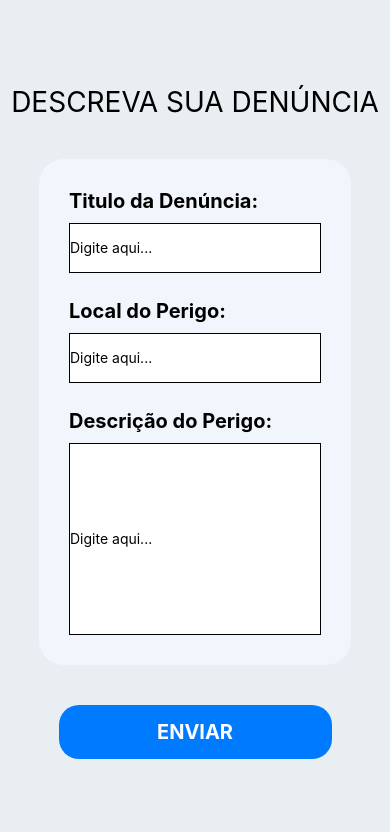
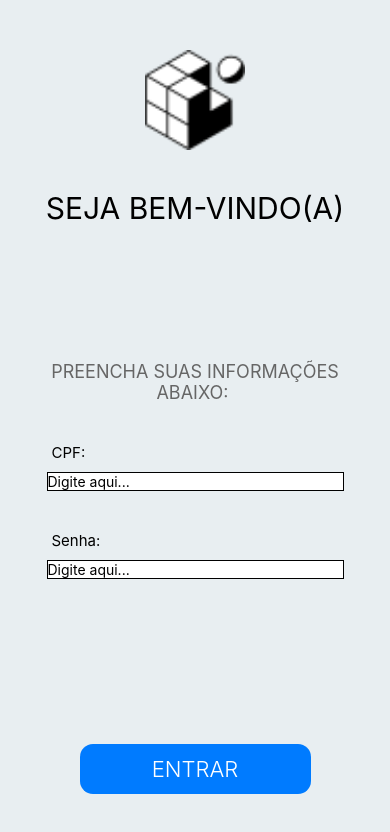
Before and after one commit to MatheusLombard/AplicativoDenuncias, a React Native app: screen / in a window 390 px wide. Shown: the top 832 px of the page. Built offline with nearby package versions, Linux system fonts and the light colour scheme.

Commit message:
mudando de novo

```diff
--- a/App.js
+++ b/App.js
@@ -13,7 +13,7 @@ const Stack = createNativeStackNavigator();
 
 function RootStack() {
   return (
-    <Stack.Navigator initialRouteName="Formulario" screenOptions={{headerShown : false}}>
+    <Stack.Navigator initialRouteName="Login" screenOptions={{headerShown : false}}>
       <Stack.Screen name="Login" component={Login} />
       <Stack.Screen name="TelaInicial" component={TelaInicial} />
       <Stack.Screen name="Camera" component={TelaCamera} />
```
